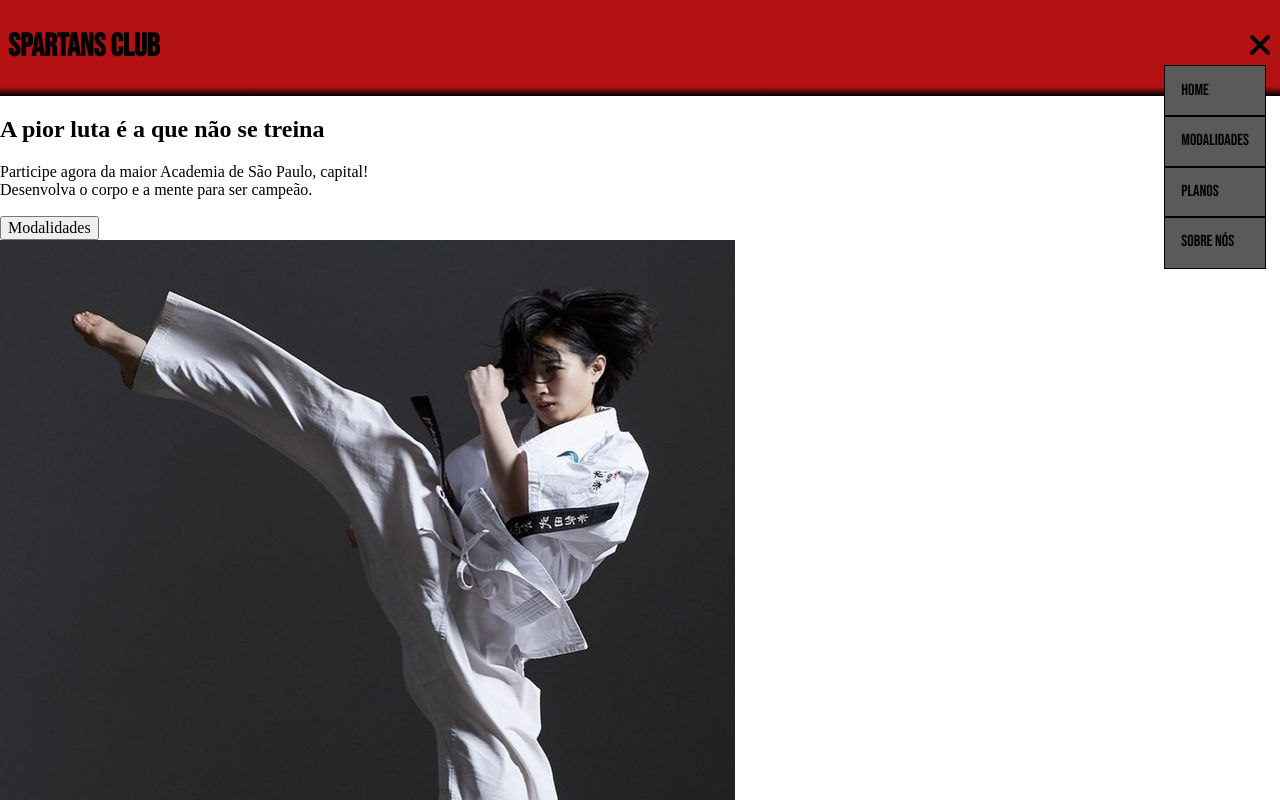
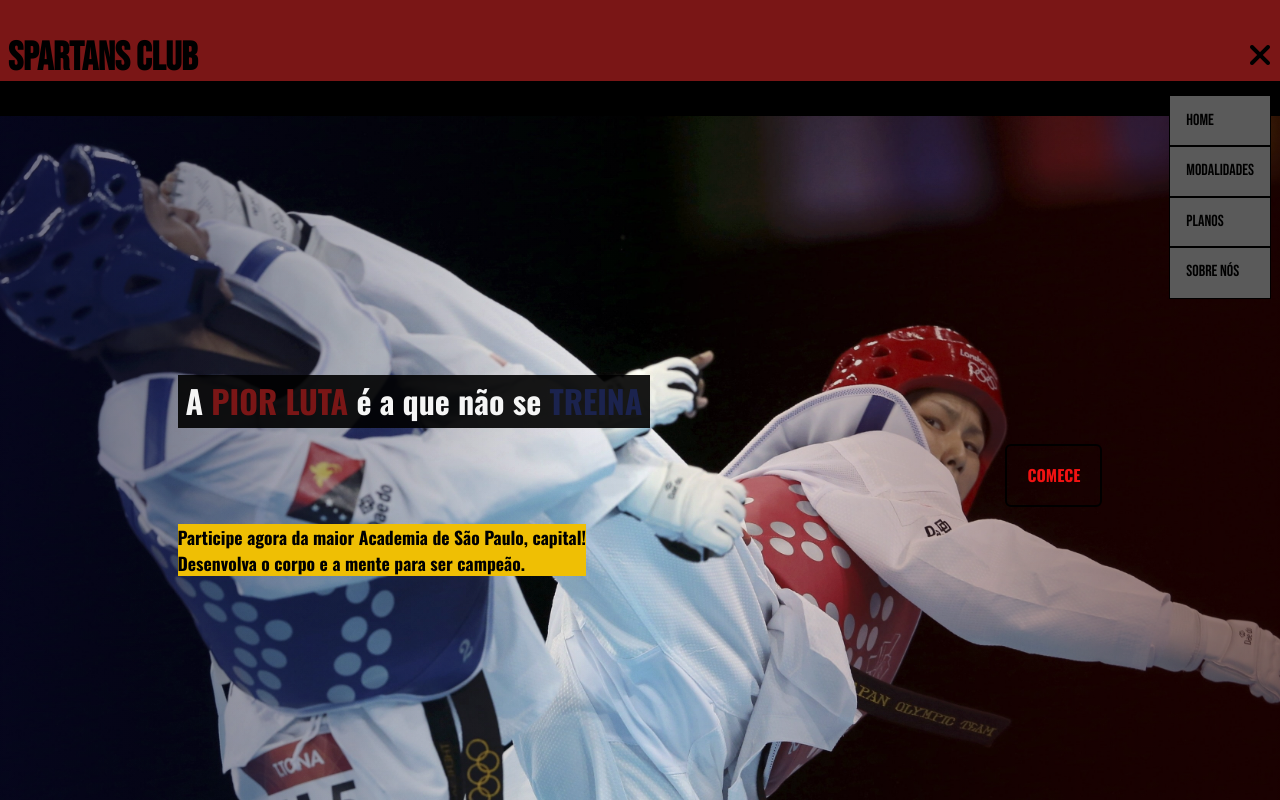
Before and after one commit to SergioGabrieltrue/ma-call, a plain HTML site: page index.html in a window 1280 px wide. Shown: the top 800 px of the page. Drawn offline with nearby package versions, Linux system fonts and the light colour scheme.

Commit message:
Adicionado call banner

```diff
--- a/index.html
+++ b/index.html
@@ -16,6 +16,7 @@
 </head>
 
 <body>
+    <div class="main-content__wrapper">
         <header class="main_menu">
             <h1>Spartans Club</h1>
             <nav>
@@ -33,14 +34,20 @@
                 </ul>
             </nav>
         </header>
-    <section>
-        <h2>A pior luta é a que não se treina</h2>
+        <section class="call-section">
 
-        <p>Participe agora da maior Academia de São Paulo, capital!<br>
+            <div class="call__text">
+                <h2 class="call__title">A <strong>pior luta</strong> é a que não se <strong>treina</strong></h2>
+
+                <p class="call__title-text">
+                    Participe agora da maior Academia de São Paulo, capital!<br>
                     Desenvolva o corpo e a mente para ser campeão.
                 </p>
+            </div>
 
-        <button>Modalidades</button>
+            <div>
+                <a class="call-direct" href="#home">Comece</a>
+            </div>
         </section>
 
         <section>
@@ -66,25 +73,32 @@
             <div>
                 <h2>O que você esperava... Porém, amplificado!</h2>
                 <p>Conheça profissionais de respeito que te levarão aos maiores patamares de excelência e satisfação,
-                possuindo longos anos de experiência no ensinamento de artes marciais. Você verá cada vez mais seu corpo
-                e espírito evoluindo e se capacitando além do seus limites! A disciplina e a dedicação junto ao treino
+                    possuindo longos anos de experiência no ensinamento de artes marciais. Você verá cada vez mais seu
+                    corpo
+                    e espírito evoluindo e se capacitando além do seus limites! A disciplina e a dedicação junto ao
+                    treino
                     fidedigno a suas raízes, são características que valorizamos! Além de toda a estrutura que
                     disponibilizamos para nossos alunos.</p>
             </div>
             <div>
                 <article>
                     <h3>Objetos intactos e novos</h3>
-                <p>Lorem ipsum dolor sit amet consectetur adipisicing elit. Fuga et magni illum dolorum unde perferendis
-                    ducimus accusamus voluptate consequuntur ut eligendi amet ex error expedita sunt libero dignissimos,
-                    voluptatibus dolorem vel at nesciunt. A unde dolor quod ad, porro neque, vel velit voluptates ullam
+                    <p>Lorem ipsum dolor sit amet consectetur adipisicing elit. Fuga et magni illum dolorum unde
+                        perferendis
+                        ducimus accusamus voluptate consequuntur ut eligendi amet ex error expedita sunt libero
+                        dignissimos,
+                        voluptatibus dolorem vel at nesciunt. A unde dolor quod ad, porro neque, vel velit voluptates
+                        ullam
                         adipisci voluptate. Illum asperiores odio molestiae!</p>
                 </article>
                 <article>
                     <h3>Tatame resistente e antiderrapante</h3>
                     <p>Lorem ipsum dolor sit amet consectetur adipisicing elit. Rerum exercitationem obcaecati ad magni
                         nostrum, voluptas maiores ex non ipsam, corporis nulla id! Reprehenderit illum pariatur
-                    necessitatibus ipsam quo consequuntur fuga nemo animi, doloribus aliquid? Eum id soluta, dignissimos
-                    debitis, eligendi nihil voluptate dolor sed eveniet nostrum molestias reprehenderit omnis tempore.
+                        necessitatibus ipsam quo consequuntur fuga nemo animi, doloribus aliquid? Eum id soluta,
+                        dignissimos
+                        debitis, eligendi nihil voluptate dolor sed eveniet nostrum molestias reprehenderit omnis
+                        tempore.
                     </p>
                 </article>
                 <article>
@@ -92,13 +106,16 @@
                     <p>Lorem, ipsum dolor sit amet consectetur adipisicing elit. Ea nam eligendi nemo excepturi dicta,
                         quibusdam doloribus a praesentium architecto, veniam magnam. Ea illo repudiandae modi aspernatur
                         libero, quibusdam pariatur similique fugit magnam alias tenetur sequi consectetur incidunt neque
-                    delectus, vero veniam cupiditate provident ullam tempore deserunt voluptates et voluptatum. Tempora!
+                        delectus, vero veniam cupiditate provident ullam tempore deserunt voluptates et voluptatum.
+                        Tempora!
                     </p>
                 </article>
                 <article>
                     <h3>Suplementos e proteínas</h3>
-                <p>Lorem ipsum dolor sit amet consectetur adipisicing elit. Velit possimus laborum iure quis voluptatum
-                    animi. Vel consectetur explicabo unde reiciendis molestiae, est nulla ducimus earum deleniti, magni
+                    <p>Lorem ipsum dolor sit amet consectetur adipisicing elit. Velit possimus laborum iure quis
+                        voluptatum
+                        animi. Vel consectetur explicabo unde reiciendis molestiae, est nulla ducimus earum deleniti,
+                        magni
                         dignissimos assumenda, quos voluptates! Error rerum recusandae nobis dignissimos vero hic ullam,
                         atque suscipit inventore quaerat aliquam quasi quibusdam, aspernatur eos, quisquam enim?</p>
                 </article>
@@ -120,13 +137,21 @@
                 <h2>Depoimentos</h2>
                 <figure>
                     <img src="imagens/homem-1.jpg" alt="">
-                <blockquote>Lorem ipsum dolor, sit amet consectetur adipisicing elit. Voluptate et nostrum accusantium doloremque earum. Aut nisi facere soluta perspiciatis veritatis repudiandae ex, harum placeat alias deserunt vel blanditiis laborum laboriosam id sed assumenda sequi delectus doloremque fuga facilis unde incidunt explicabo optio? Voluptatem tempora accusantium minus saepe maxime omnis? Aspernatur!</blockquote>
+                    <blockquote>Lorem ipsum dolor, sit amet consectetur adipisicing elit. Voluptate et nostrum
+                        accusantium doloremque earum. Aut nisi facere soluta perspiciatis veritatis repudiandae ex,
+                        harum placeat alias deserunt vel blanditiis laborum laboriosam id sed assumenda sequi delectus
+                        doloremque fuga facilis unde incidunt explicabo optio? Voluptatem tempora accusantium minus
+                        saepe maxime omnis? Aspernatur!</blockquote>
                     <figcaption>Lorem ipsum dolor sit amet.</figcaption>
                 </figure>
 
                 <figure>
                     <img src="imagens/homem-2.jpg" alt="">
-                <blockquote>Lorem ipsum dolor, sit amet consectetur adipisicing elit. Voluptate et nostrum accusantium doloremque earum. Aut nisi facere soluta perspiciatis veritatis repudiandae ex, harum placeat alias deserunt vel blanditiis laborum laboriosam id sed assumenda sequi delectus doloremque fuga facilis unde incidunt explicabo optio? Voluptatem tempora accusantium minus saepe maxime omnis? Aspernatur!</blockquote>
+                    <blockquote>Lorem ipsum dolor, sit amet consectetur adipisicing elit. Voluptate et nostrum
+                        accusantium doloremque earum. Aut nisi facere soluta perspiciatis veritatis repudiandae ex,
+                        harum placeat alias deserunt vel blanditiis laborum laboriosam id sed assumenda sequi delectus
+                        doloremque fuga facilis unde incidunt explicabo optio? Voluptatem tempora accusantium minus
+                        saepe maxime omnis? Aspernatur!</blockquote>
                     <figcaption>Lorem ipsum dolor sit amet.</figcaption>
                 </figure>
                 <span>></span>
@@ -155,11 +180,13 @@
             </div>
             <div>
                 <h3>Idealizador</h3>
-            <p>Sergio Gabriel - Obrigado por apoiar meu trabalho: <a href="https://github.com/SergioGabrieltrue" target="_blank"></a>Github</p>
+                <p>Sergio Gabriel - Obrigado por apoiar meu trabalho: <a href="https://github.com/SergioGabrieltrue"
+                        target="_blank"></a>Github</p>
             </div>
         </footer>
 
         <script src="main.js"></script>
+    </div>
 </body>
 
 </html>
--- a/styles/estilo.css
+++ b/styles/estilo.css
@@ -1,10 +1,29 @@
+@import url('https://fonts.googleapis.com/css2?family=Oswald:wght@200..700&display=swap');
+
+body{
+    background-color: rgb(63, 63, 63);
+    margin: auto;
+}
+
+
+.main-content__wrapper{
+    max-width: 90rem;
+    padding: 0rem;
+}
+
+
+
 .main_menu{
-    background-image: linear-gradient(to bottom, rgb(180, 18, 18) 90%, black);
+    background-image: linear-gradient(to bottom, rgb(122, 22, 22) 70%, black 30%);
     font-family: "Bebas Neue", "arial";
     display: flex;
     justify-content: space-between;
     align-items: center;
     padding: 0.5rem;
+
+    h1{
+        font-size:2.5rem;
+    }
 }
 
 .spartans-logo{
@@ -22,8 +41,9 @@
 .hamburger-button-js-enabled ~ .main_nav{
     list-style: none;
     position: absolute;
-    right: 15px;
-    top:50px;
+    right: 10px;
+    top:80px;
+    z-index: 1;
 }
 
 .hamburger-button-js-enabled ~ .menu-closed{
@@ -49,3 +69,87 @@
         outline:1px solid black;
     }
 }
+
+.call-section{
+    margin: 0 0 2rem;
+    padding: 0;
+    background-image: linear-gradient(to right, rgba(24, 24, 136, 0.2), transparent, rgba(0, 0, 0, 0.5)), linear-gradient(to left, rgba(255, 0, 0, 0.2), transparent, rgba(0, 0, 0, 0.5)), url(../imagens/wallpaperflare.com_wallpaper.jpg);
+    box-shadow: 2px 2px 20px black;
+    /* outline: 8px ridge  rgb(122, 22, 22); */
+    box-sizing: border-box;
+    background-position: center;
+    background-repeat: no-repeat;
+    background-size:cover;
+    aspect-ratio: 16/9;
+    display: flex;
+    justify-content: space-around;
+    align-items: center;
+    flex-grow: 1;
+}
+
+.call__text{
+    color: #F5F5F5;
+    font-family: "Oswald", serif;
+    font-weight: 700;
+    display:flex;
+    flex-direction: column;
+    align-items: start;
+}
+
+.call__title{
+    background-color:rgb(0, 0, 0, 0.9);
+    padding:0.5rem;
+    color:#F5F5F5;
+    font-size: 2rem;
+    margin-top:0;
+    margin-bottom: 6rem;
+
+    strong{
+    text-transform: uppercase;
+
+    }
+
+    strong:first-child{
+        color: rgb(122, 22, 22);
+
+    }
+
+    strong:last-child{
+        color: rgb(27 35 78);
+    }
+}
+
+.call__title-text{
+        line-height: 1.5;
+        font-size: 1.1rem;
+        margin:0;
+        color:black;
+        background-color: #EFBF04;
+}
+
+.call-direct{
+    text-decoration: none;
+    color: white;
+    font-family: 'Oswald', Courier, monospace;
+    font-weight: bold;
+    text-transform: uppercase;
+    display: inline-block;
+    border: 2px solid black;
+    padding: 1.25rem;
+    border-radius: 6px;
+    color:#f11212;
+}
+
+.call-direct:hover{
+    background-image: url(../imagens/download.gif);
+    background-position: bottom;
+    background-size: cover;
+}
+
+
+/* @media (min-width: 50rem) {
+    .call-title{
+        background-image: url(../imagens/homem-1.jpg);
+        aspect-ratio: 16/9;
+    }
+} */
```
Also changed, not shown: imagens/RTFX animation.gif (added), imagens/Taekwondo guy.jpg (deleted), imagens/Taekwondo-fight.jpg (added), imagens/wallpaperflare.com_wallpaper.jpg (added), 1 other file. Lines whose indentation alone changed are shown as unchanged.
